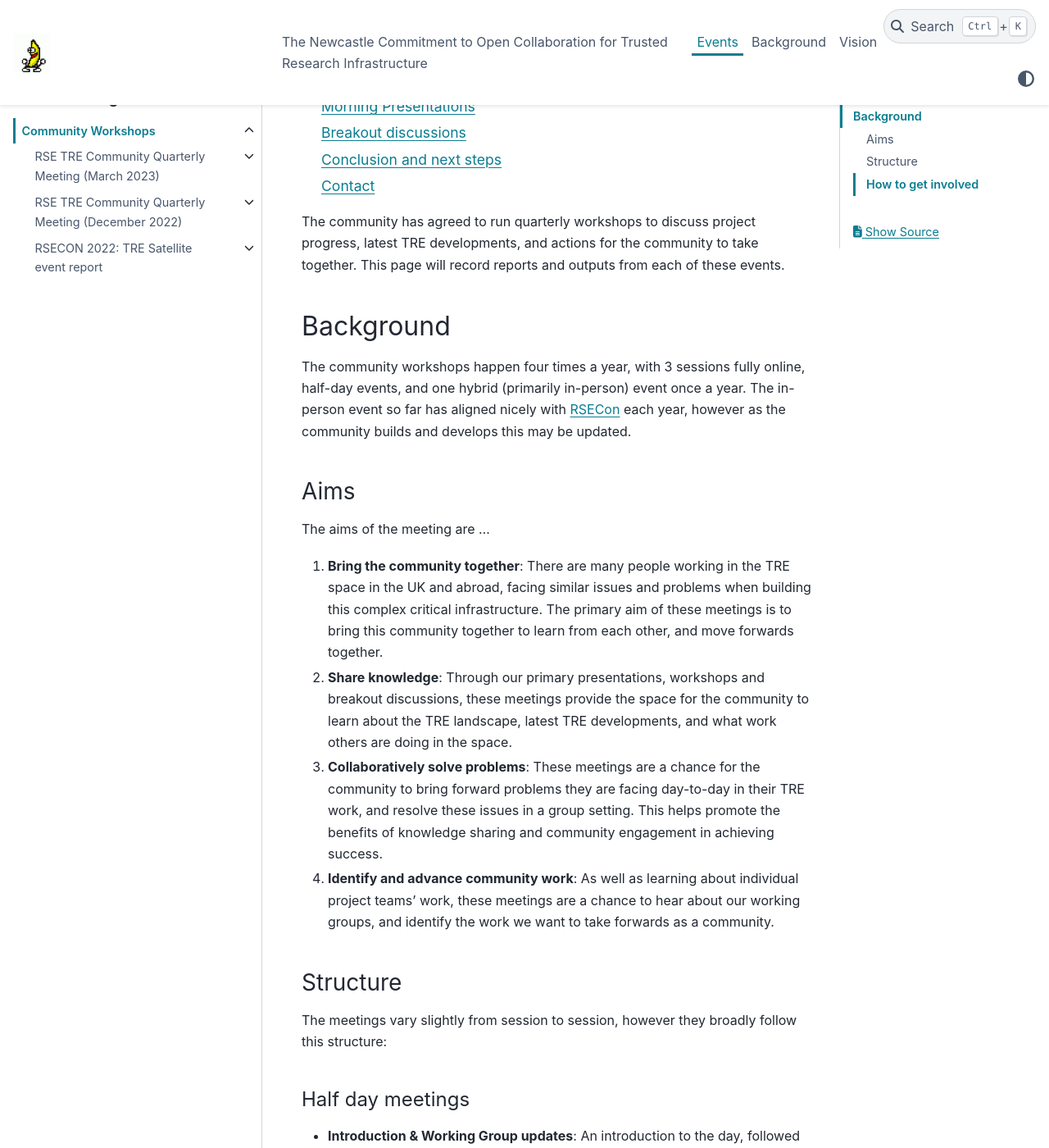
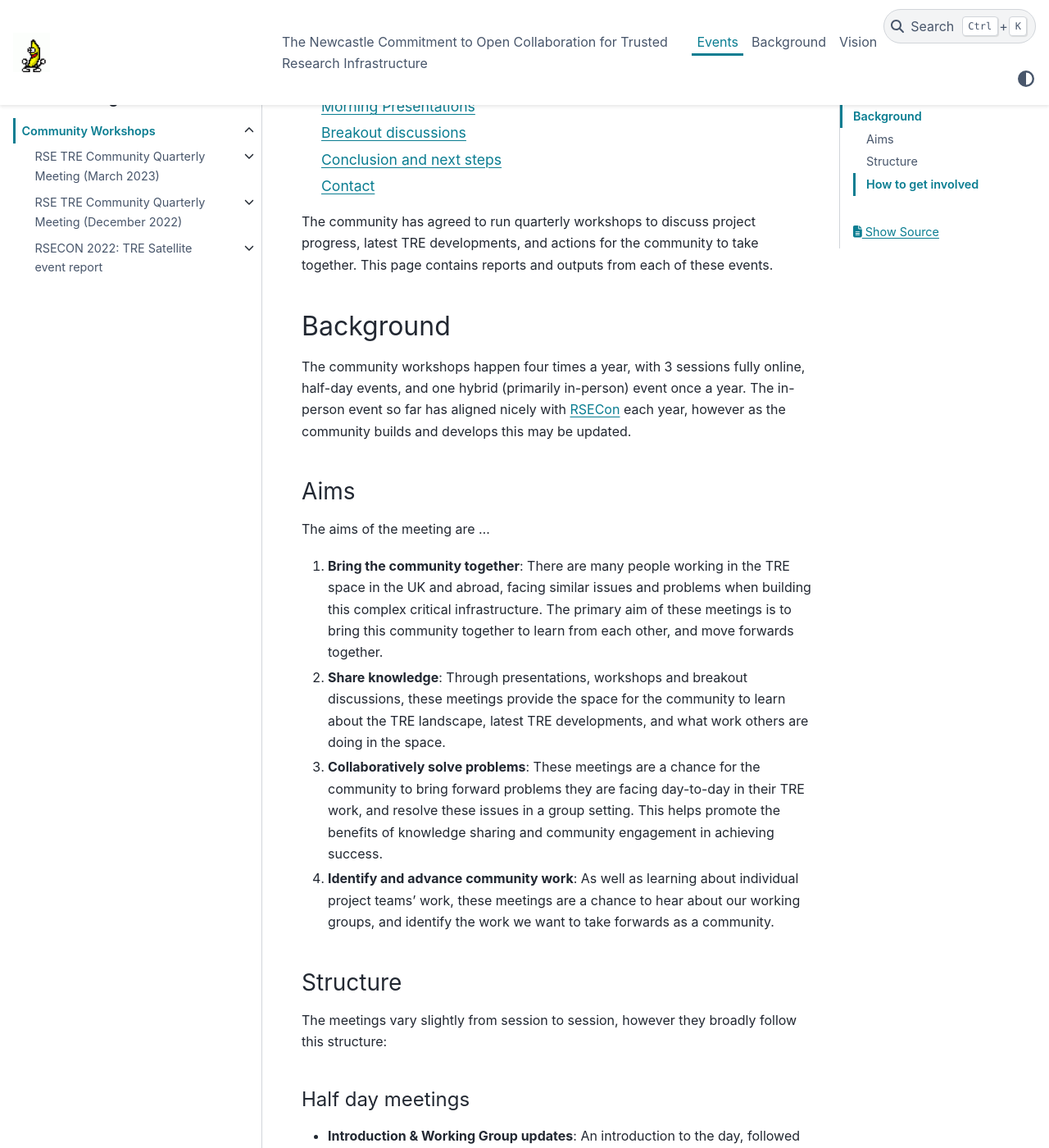
Before and after one commit to rse-tre/community, a Sphinx documentation site: the page built from docs/events/wg_workshops/index.md, in a window 1280 px wide and 1400 px high, scrolled down 825 px. Shown: the whole window at 82% size. Built offline with Sphinx 7.4.7 and the PyData theme 0.15.4, drawn with Linux system fonts in a browser that asks for light colours.

Commit message:
Minor edits on review

````diff
--- a/docs/events/wg_workshops/index.md
+++ b/docs/events/wg_workshops/index.md
@@ -9,7 +9,7 @@
 
 ```
 
-The community has agreed to run quarterly workshops to discuss project progress, latest TRE developments, and actions for the community to take together. This page will record reports and outputs from each of these events.
+The community has agreed to run quarterly workshops to discuss project progress, latest TRE developments, and actions for the community to take together. This page contains reports and outputs from each of these events.
 
 ## Background
 
@@ -21,7 +21,7 @@
 The aims of the meeting are ...
 
 1. **Bring the community together**: There are many people working in the TRE space in the UK and abroad, facing similar issues and problems when building this complex critical infrastructure. The primary aim of these meetings is to bring this community together to learn from each other, and move forwards together.
-2. **Share knowledge**: Through our primary presentations, workshops and breakout discussions, these meetings provide the space for the community to learn about the TRE landscape, latest TRE developments, and what work others are doing in the space.
+2. **Share knowledge**: Through presentations, workshops and breakout discussions, these meetings provide the space for the community to learn about the TRE landscape, latest TRE developments, and what work others are doing in the space.
 3. **Collaboratively solve problems**: These meetings are a chance for the community to bring forward problems they are facing day-to-day in their TRE work, and resolve these issues in a group setting. This helps promote the benefits of knowledge sharing and community engagement in achieving success.
 4. **Identify and advance community work**: As well as learning about individual project teams' work, these meetings are a chance to hear about our working groups, and identify the work we want to take forwards as a community.
 
````
